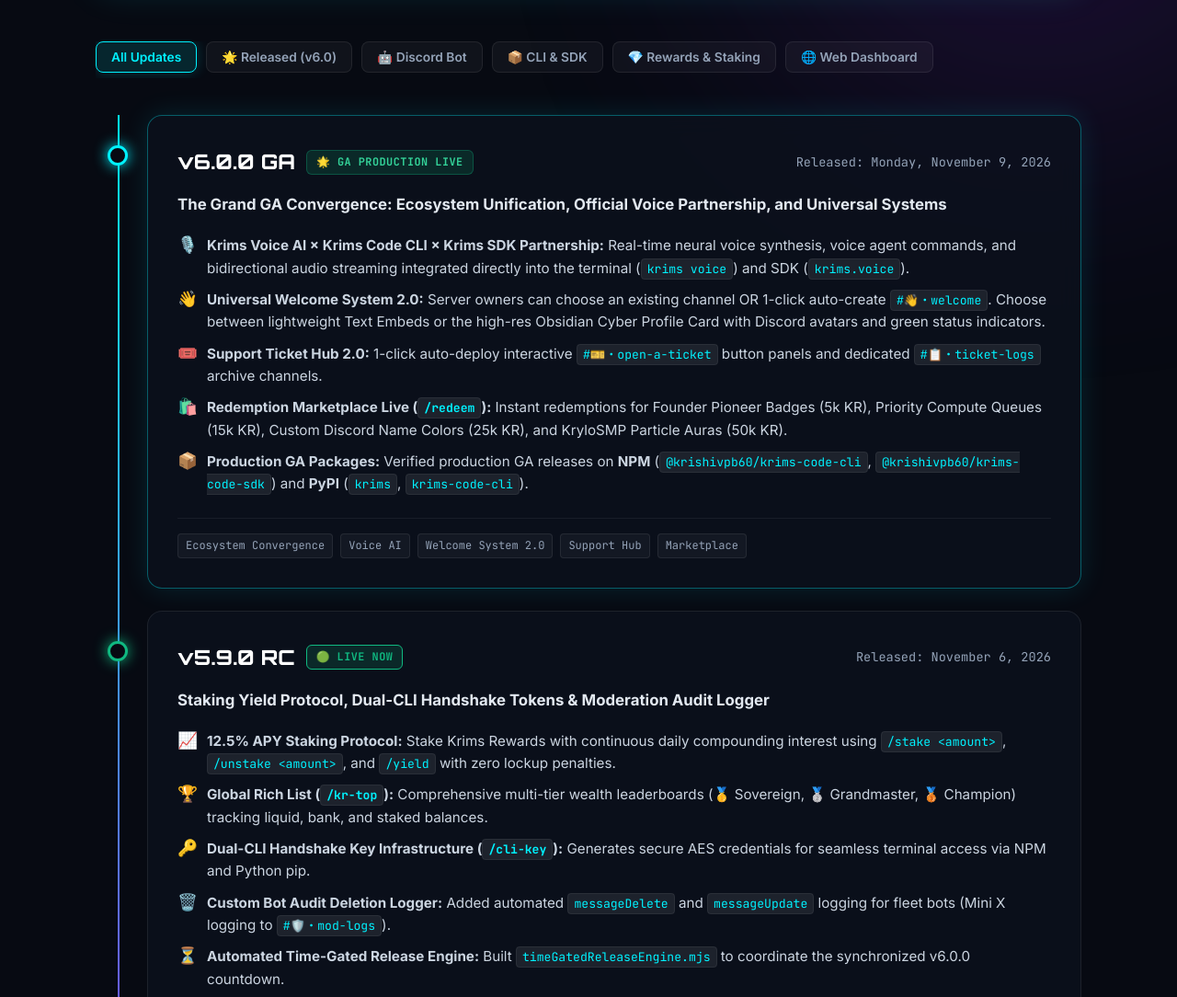
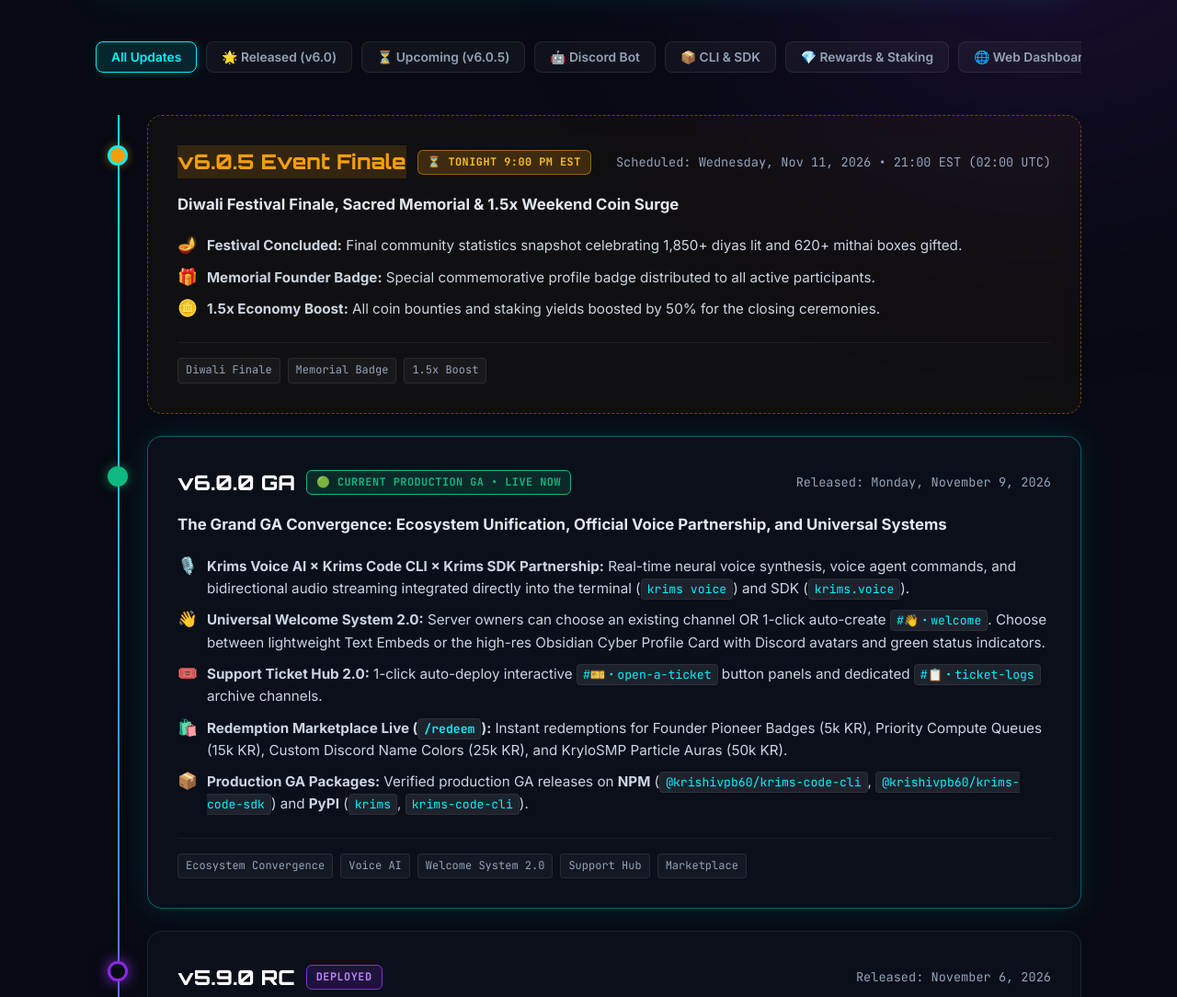
Before and after one commit to Krylo-60/krims-bot-dashboard, a website built with Vite: page updates.html in a window 1280 px wide. Shown: the part 820-1904 px from the top of the page at 92% size. Built offline with nearby package versions, Linux system fonts and the light colour scheme.

Commit message:
feat(updates): mark v6.0.0 GA as live production, mark v5.9.0 as deployed, add v6.0.5 diwali finale card

```diff
--- a/updates.html
+++ b/updates.html
@@ -696,6 +696,7 @@
     <div class="filter-bar">
       <button type="button" class="filter-btn active" data-filter="all">All Updates</button>
       <button type="button" class="filter-btn" data-filter="released">🌟 Released (v6.0)</button>
+      <button type="button" class="filter-btn" data-filter="upcoming">⏳ Upcoming (v6.0.5)</button>
       <button type="button" class="filter-btn" data-filter="bot">🤖 Discord Bot</button>
       <button type="button" class="filter-btn" data-filter="cli">📦 CLI & SDK</button>
       <button type="button" class="filter-btn" data-filter="rewards">💎 Rewards & Staking</button>
@@ -705,13 +706,53 @@
     <!-- Timeline Container -->
     <div class="timeline">
 
-      <!-- ITEM 1: v6.0.0 (UPCOMING) -->
+      <!-- ITEM 0: v6.0.5 (UPCOMING EVENT FINALE) -->
+      <article class="update-card" data-tags="upcoming rewards bot" style="border: 1px dashed rgba(245, 158, 11, 0.4); background: rgba(245, 158, 11, 0.04);">
+        <div class="timeline-node" style="background: #f59e0b; box-shadow: 0 0 10px rgba(245, 158, 11, 0.5);"></div>
+        <div class="card-header-row">
+          <div class="version-title-group">
+            <span class="version-tag" style="background: rgba(245, 158, 11, 0.15); color: #f59e0b; border-color: rgba(245, 158, 11, 0.4);">v6.0.5 Event Finale</span>
+            <span class="status-badge" style="background: rgba(245, 158, 11, 0.2); color: #fbbf24; border: 1px solid rgba(245, 158, 11, 0.5);">⏳ TONIGHT 9:00 PM EST</span>
+          </div>
+          <span class="update-date">Scheduled: Wednesday, Nov 11, 2026 • 21:00 EST (02:00 UTC)</span>
+        </div>
+        <h3 class="update-summary">
+          Diwali Festival Finale, Sacred Memorial &amp; 1.5x Weekend Coin Surge
+        </h3>
+        <ul class="features-list">
+          <li class="feature-item">
+            <span class="feature-bullet">🪔</span>
+            <div>
+              <strong>Festival Concluded:</strong> Final community statistics snapshot celebrating 1,850+ diyas lit and 620+ mithai boxes gifted.
+            </div>
+          </li>
+          <li class="feature-item">
+            <span class="feature-bullet">🎁</span>
+            <div>
+              <strong>Memorial Founder Badge:</strong> Special commemorative profile badge distributed to all active participants.
+            </div>
+          </li>
+          <li class="feature-item">
+            <span class="feature-bullet">🪙</span>
+            <div>
+              <strong>1.5x Economy Boost:</strong> All coin bounties and staking yields boosted by 50% for the closing ceremonies.
+            </div>
+          </li>
+        </ul>
+        <div class="card-footer-tags">
+          <span class="category-tag">Diwali Finale</span>
+          <span class="category-tag">Memorial Badge</span>
+          <span class="category-tag">1.5x Boost</span>
+        </div>
+      </article>
+
+      <!-- ITEM 1: v6.0.0 (CURRENT PRODUCTION GA) -->
       <article class="update-card featured" data-tags="released cli bot rewards dashboard">
-        <div class="timeline-node"></div>
+        <div class="timeline-node green" style="background: #10b981; box-shadow: 0 0 12px rgba(16, 185, 129, 0.6);"></div>
         <div class="card-header-row">
           <div class="version-title-group">
             <span class="version-tag">v6.0.0 GA</span>
-            <span class="status-badge badge-released" style="background: rgba(16, 185, 129, 0.15); color: #34d399; border: 1px solid rgba(16, 185, 129, 0.3);">🌟 GA PRODUCTION LIVE</span>
+            <span class="status-badge badge-live">🟢 CURRENT PRODUCTION GA • LIVE NOW</span>
           </div>
           <span class="update-date">Released: Monday, November 9, 2026</span>
         </div>
@@ -759,13 +800,13 @@
         </div>
       </article>
 
-      <!-- ITEM 2: v5.9.0 (LIVE NOW) -->
+      <!-- ITEM 2: v5.9.0 (DEPLOYED) -->
       <article class="update-card" data-tags="rewards bot cli">
-        <div class="timeline-node green"></div>
+        <div class="timeline-node purple"></div>
         <div class="card-header-row">
           <div class="version-title-group">
             <span class="version-tag">v5.9.0 RC</span>
-            <span class="status-badge badge-live">🟢 LIVE NOW</span>
+            <span class="status-badge badge-deployed">DEPLOYED</span>
           </div>
           <span class="update-date">Released: November 6, 2026</span>
         </div>
```
